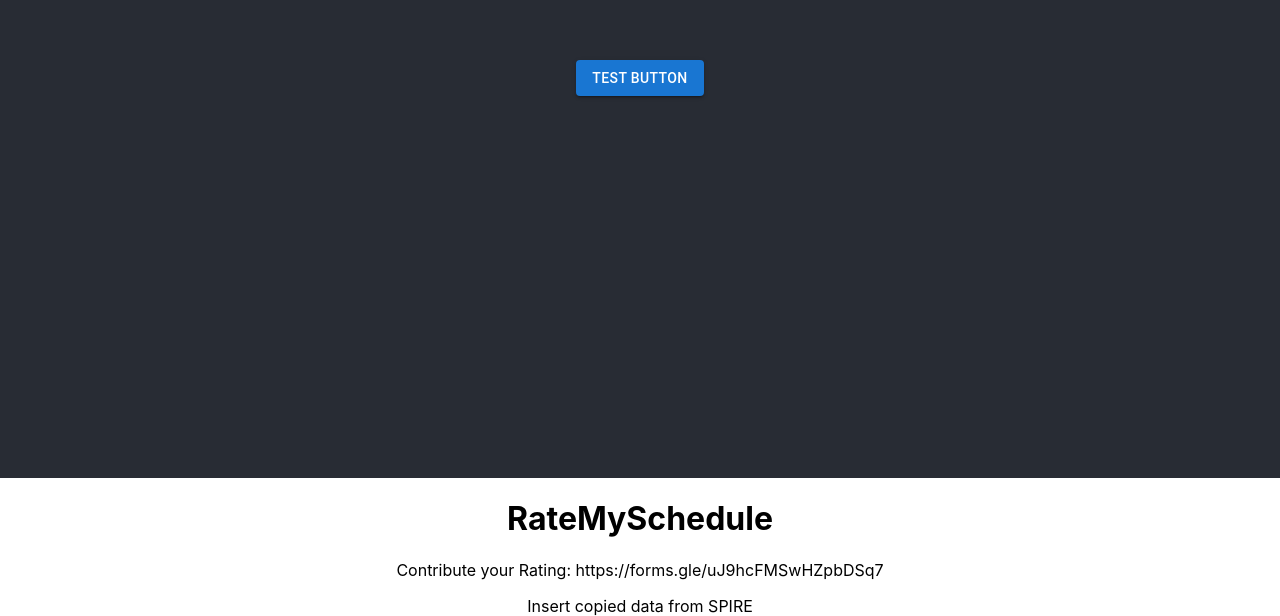
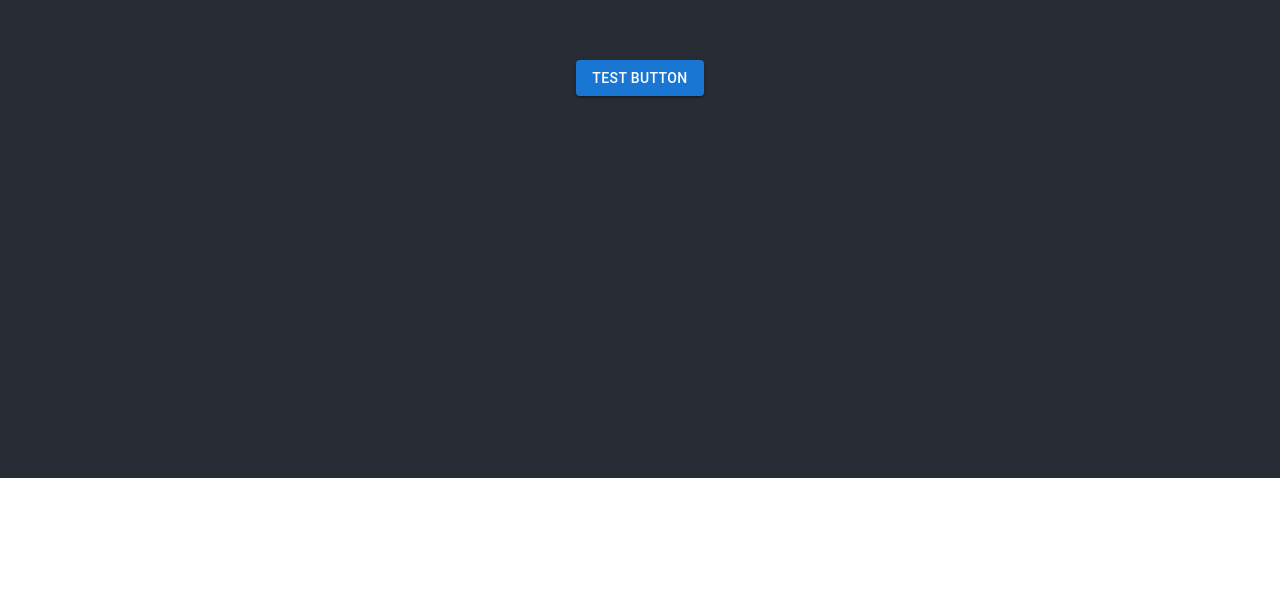
Before and after one commit to AbdurMohammed/ratemyschedule, a React (Create React App) app: page / in a window 1280 px wide. Shown: the part 322-938 px from the top of the page. After the commit the page ends 800 px from the top, so only its background shows below. Built offline with nearby package versions, Linux system fonts and the light colour scheme.

Commit message:
Update App.js

```diff
--- a/src/App.js
+++ b/src/App.js
@@ -10,27 +10,10 @@
           test button
         </Button>
       </header>
-      <SampleTitle/>
-      <InsertTable/>
-    </div>
-  );
-}
-
-function SampleTitle() {
-  return(
-    <div>
-      <h1>RateMySchedule</h1>
-      <p>Contribute your Rating: https://forms.gle/uJ9hcFMSwHZpbDSq7</p>
-    </div>
-  );
-}
-function InsertTable() {
-  return(
-    <div>
-      <label for="text-form">Insert copied data from SPIRE</label>
     </div>
   );
 }
 
 
+
 export default App;
```
